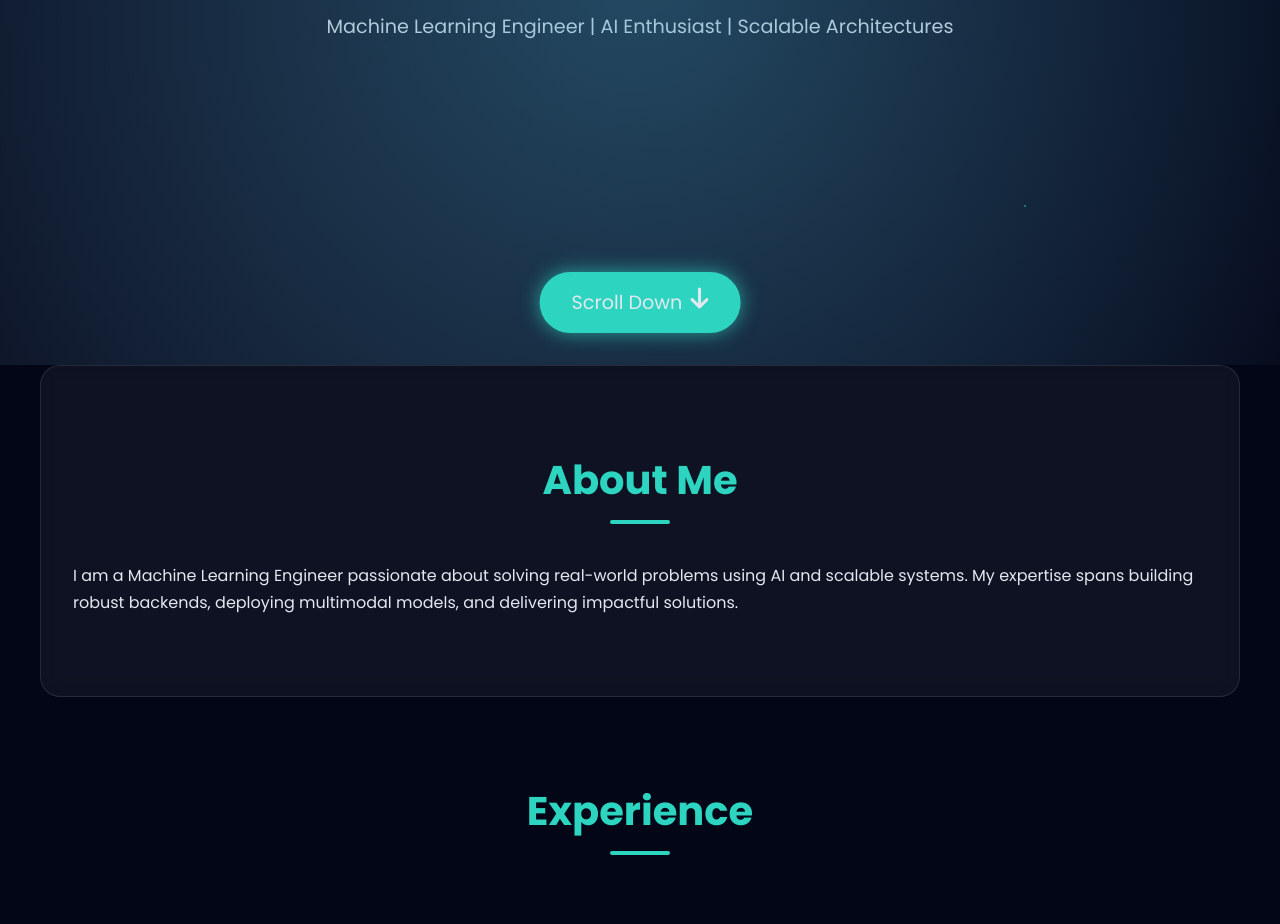
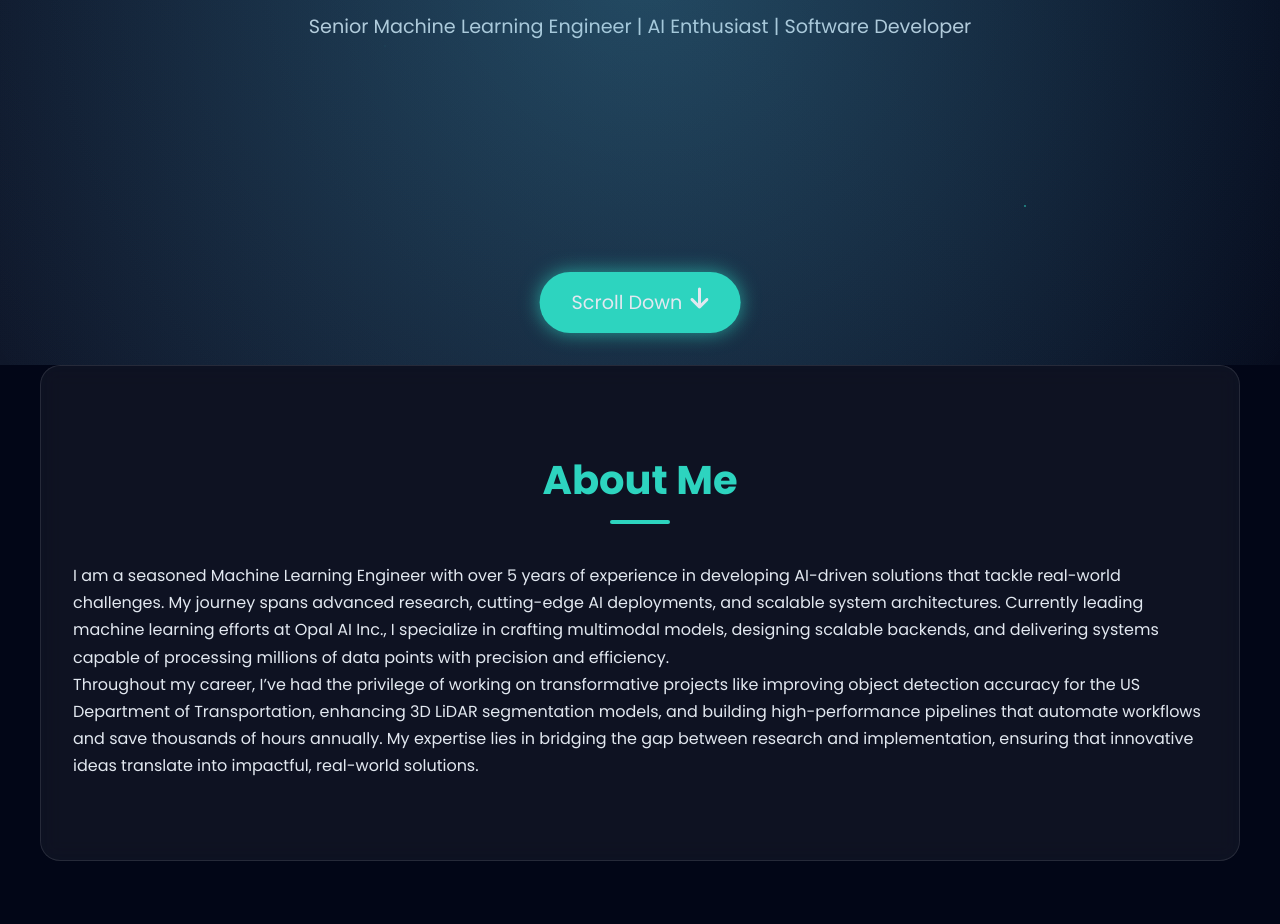
Before and after one commit to AniruddhaKalkar/AniruddhaKalkar.github.io, a plain HTML site: page index.html in a window 1280 px wide. Shown: the part 435-1359 px from the top of the page. Drawn offline with Linux system fonts and the light colour scheme.

Commit message:
Update index.html

```diff
--- a/index.html
+++ b/index.html
@@ -712,7 +712,7 @@
     <header>
         <div class="hero-content">
             <h1>Aniruddha Kalkar</h1>
-            <p>Machine Learning Engineer | AI Enthusiast | Scalable Architectures</p>
+            <p>Senior Machine Learning Engineer | AI Enthusiast | Software Developer</p>
             <button class="scroll-button"
                 onclick="document.getElementById('about').scrollIntoView({ behavior: 'smooth' });">
                 <span>Scroll Down</span>
@@ -729,11 +729,15 @@
     </header>
 
     <section id="about" class="glass">
-        <h2>About Me</h2>
-        <p>I am a Machine Learning Engineer passionate about solving real-world problems using AI and scalable systems.
-            My expertise spans building robust backends, deploying multimodal models, and delivering impactful
-            solutions.</p>
-    </section>
+    <h2>About Me</h2>
+    <p>
+        I am a seasoned Machine Learning Engineer with over 5 years of experience in developing AI-driven solutions that tackle real-world challenges. My journey spans advanced research, cutting-edge AI deployments, and scalable system architectures. Currently leading machine learning efforts at Opal AI Inc., I specialize in crafting multimodal models, designing scalable backends, and delivering systems capable of processing millions of data points with precision and efficiency.
+    </p>
+    <p>
+        Throughout my career, I’ve had the privilege of working on transformative projects like improving object detection accuracy for the US Department of Transportation, enhancing 3D LiDAR segmentation models, and building high-performance pipelines that automate workflows and save thousands of hours annually. My expertise lies in bridging the gap between research and implementation, ensuring that innovative ideas translate into impactful, real-world solutions.
+    </p>
+</section>
+
 
     <section id="experience">
         <h2>Experience</h2>
@@ -971,6 +975,10 @@
                 <i class="fab fa-linkedin"></i>
                 LinkedIn
             </a>
+           <a href="assets/resume/Aniruddha_Kalkar_Resume.pdf" target="_blank" class="contact-link">
+              <i class="fas fa-file-alt"></i>
+              Resume
+          </a>
         </div>
     </section>
 
```
